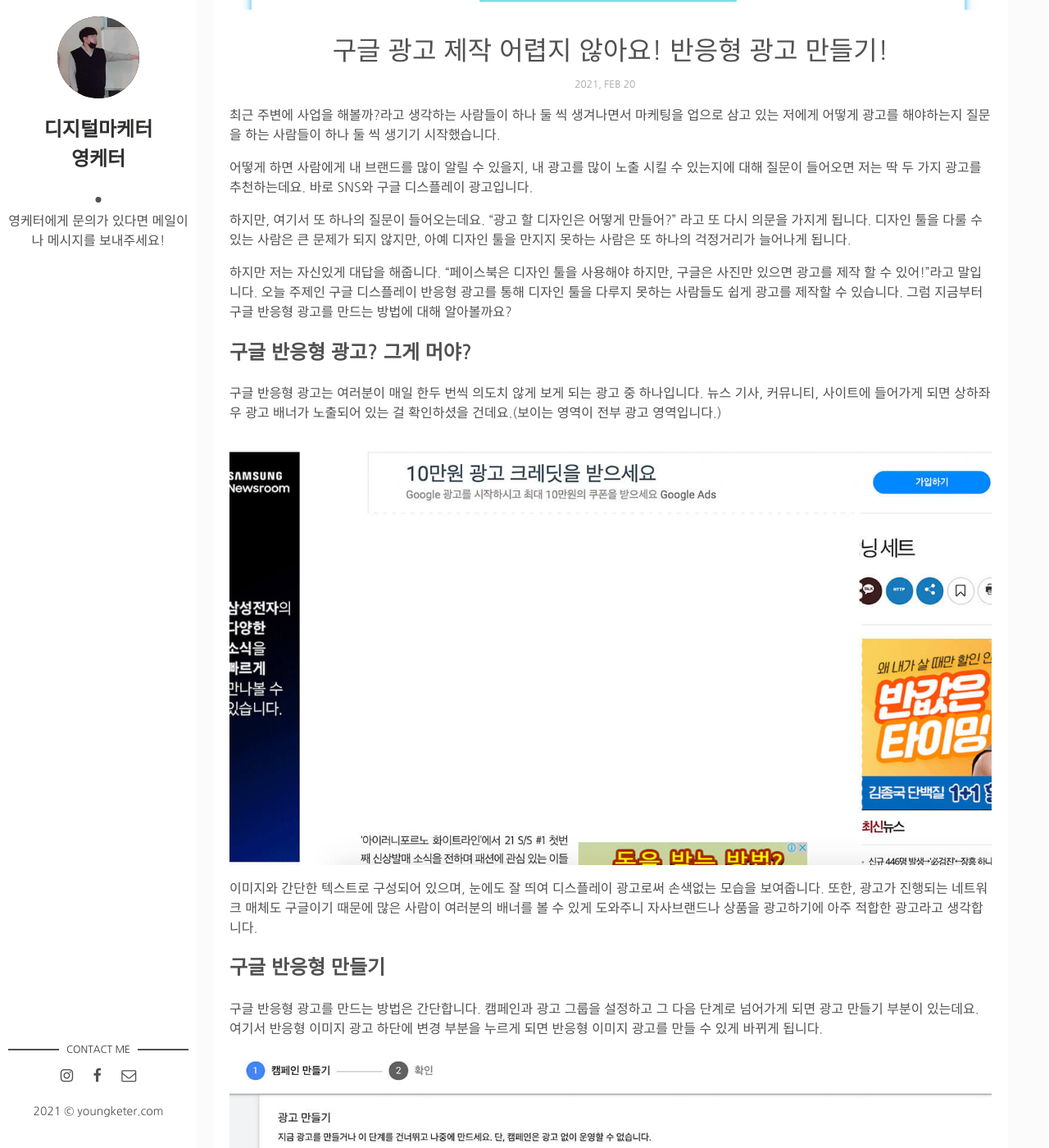
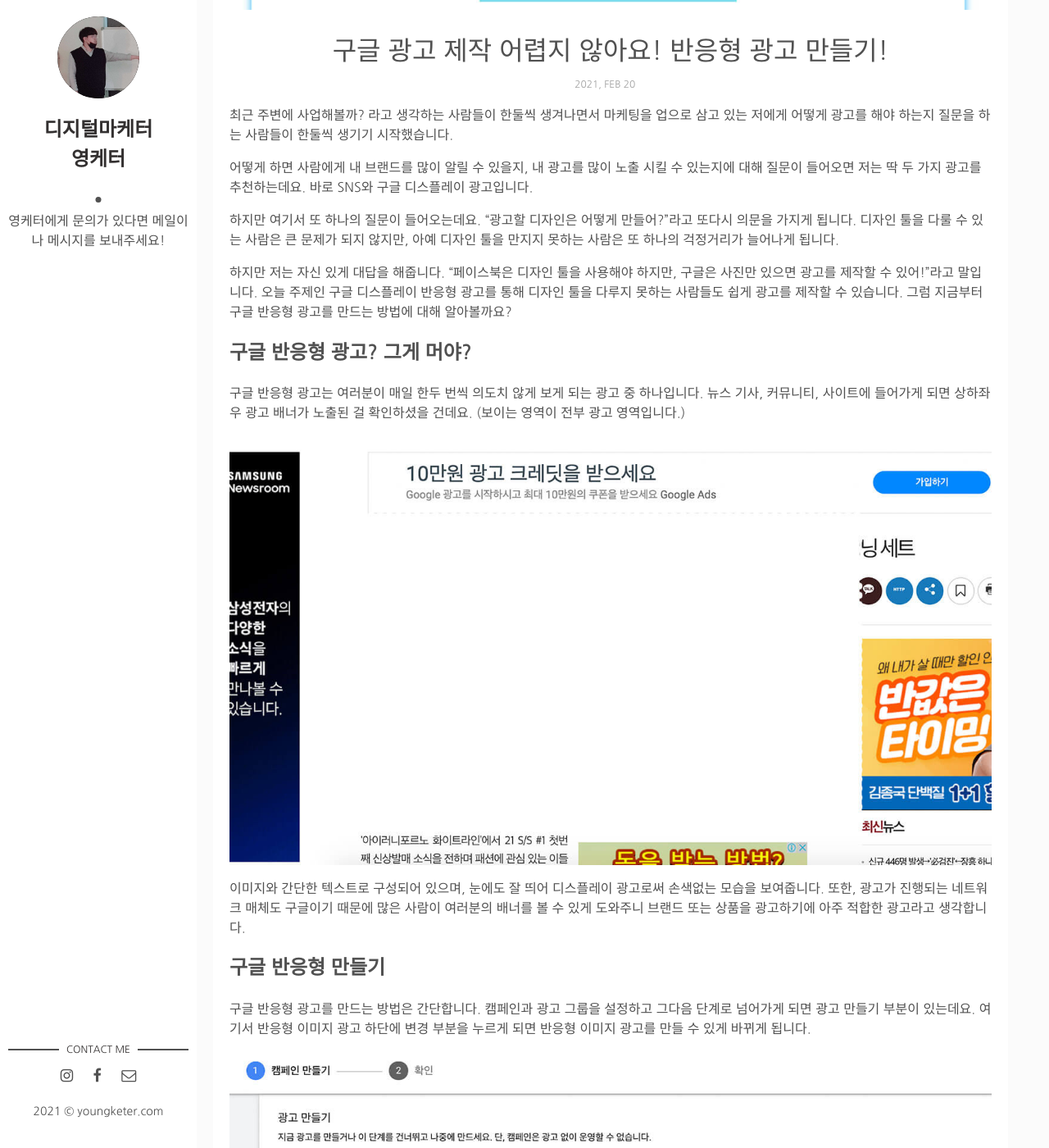
Before and after one commit to youngjungcho/marketing_Blog, a Jekyll site: the page built from _posts/2021-02-06-advertise.md, in a window 1280 px wide and 1400 px high, scrolled down 508 px. Shown: the whole window at 82% size. Built offline with Jekyll 4.4.1, drawn with Linux system fonts in a browser that asks for light colours; comment, search, counter and statistics services are not loaded; some of the changed text lies outside the part shown.

Commit message:
Update 2021-02-06-advertise.md

```diff
--- a/_posts/2021-02-06-advertise.md
+++ b/_posts/2021-02-06-advertise.md
@@ -16,62 +16,62 @@
   - marketing
 ---
 
-최근 주변에 사업을 해볼까?라고 생각하는 사람들이 하나 둘 씩 생겨나면서 마케팅을 업으로 삼고 있는 저에게 어떻게 광고를 해야하는지 질문을 하는 사람들이 하나 둘 씩 생기기 시작했습니다.
+최근 주변에 사업해볼까? 라고 생각하는 사람들이 한둘씩 생겨나면서 마케팅을 업으로 삼고 있는 저에게 어떻게 광고를 해야 하는지 질문을 하는 사람들이 한둘씩 생기기 시작했습니다.
 
 어떻게 하면 사람에게 내 브랜드를 많이 알릴 수 있을지, 내 광고를 많이 노출 시킬 수 있는지에 대해 질문이 들어오면 저는 딱 두 가지 광고를 추천하는데요. 바로 SNS와 구글 디스플레이 광고입니다.
 
-하지만, 여기서 또 하나의 질문이 들어오는데요. "광고 할 디자인은 어떻게 만들어?" 라고 또 다시 의문을 가지게 됩니다. 디자인 툴을 다룰 수 있는 사람은 큰 문제가 되지 않지만, 아예 디자인 툴을 만지지 못하는 사람은 또 하나의 걱정거리가 늘어나게 됩니다.
+하지만 여기서 또 하나의 질문이 들어오는데요. "광고할 디자인은 어떻게 만들어?"라고 또다시 의문을 가지게 됩니다. 디자인 툴을 다룰 수 있는 사람은 큰 문제가 되지 않지만, 아예 디자인 툴을 만지지 못하는 사람은 또 하나의 걱정거리가 늘어나게 됩니다.
 
-하지만 저는 자신있게 대답을 해줍니다. "페이스북은 디자인 툴을 사용해야 하지만, 구글은 사진만 있으면 광고를 제작 할 수 있어!"라고 말입니다. 오늘 주제인 구글 디스플레이 반응형 광고를 통해 디자인 툴을 다루지 못하는 사람들도 쉽게 광고를 제작할 수 있습니다. 그럼 지금부터 구글 반응형 광고를 만드는 방법에 대해 알아볼까요?
+하지만 저는 자신 있게 대답을 해줍니다. "페이스북은 디자인 툴을 사용해야 하지만, 구글은 사진만 있으면 광고를 제작할 수 있어!"라고 말입니다. 오늘 주제인 구글 디스플레이 반응형 광고를 통해 디자인 툴을 다루지 못하는 사람들도 쉽게 광고를 제작할 수 있습니다. 그럼 지금부터 구글 반응형 광고를 만드는 방법에 대해 알아볼까요?
 
 ## 구글 반응형 광고? 그게 머야? ##
 
-구글 반응형 광고는 여러분이 매일 한두 번씩 의도치 않게 보게 되는 광고 중 하나입니다. 뉴스 기사, 커뮤니티, 사이트에 들어가게 되면 상하좌우 광고 배너가 노출되어 있는 걸 확인하셨을 건데요.(보이는 영역이 전부 광고 영역입니다.)
+구글 반응형 광고는 여러분이 매일 한두 번씩 의도치 않게 보게 되는 광고 중 하나입니다. 뉴스 기사, 커뮤니티, 사이트에 들어가게 되면 상하좌우 광고 배너가 노출된 걸 확인하셨을 건데요. (보이는 영역이 전부 광고 영역입니다.)
 
 ![구글반응형광고 이미지](/img/posts/010/001.jpg)
 
-이미지와 간단한 텍스트로 구성되어 있으며, 눈에도 잘 띄여 디스플레이 광고로써 손색없는 모습을 보여줍니다. 또한, 광고가 진행되는 네트워크 매체도 구글이기 때문에 많은 사람이 여러분의 배너를 볼 수 있게 도와주니 자사브랜드나 상품을 광고하기에 아주 적합한 광고라고 생각합니다.
+이미지와 간단한 텍스트로 구성되어 있으며, 눈에도 잘 띄어 디스플레이 광고로써 손색없는 모습을 보여줍니다. 또한, 광고가 진행되는 네트워크 매체도 구글이기 때문에 많은 사람이 여러분의 배너를 볼 수 있게 도와주니 브랜드 또는 상품을 광고하기에 아주 적합한 광고라고 생각합니다.
 
 ## 구글 반응형 만들기 ##
 
-구글 반응형 광고를 만드는 방법은 간단합니다. 캠페인과 광고 그룹을 설정하고 그 다음 단계로 넘어가게 되면 광고 만들기 부분이 있는데요. 여기서 반응형 이미지 광고 하단에 변경 부분을 누르게 되면 반응형 이미지 광고를 만들 수 있게 바뀌게 됩니다.
+구글 반응형 광고를 만드는 방법은 간단합니다. 캠페인과 광고 그룹을 설정하고 그다음 단계로 넘어가게 되면 광고 만들기 부분이 있는데요. 여기서 반응형 이미지 광고 하단에 변경 부분을 누르게 되면 반응형 이미지 광고를 만들 수 있게 바뀌게 됩니다.
 
 ![구글반응형광고 이미지](/img/posts/010/002.jpg)
 
-바뀐 화면에서 처음에 광고를 누르면 연결되는 URL을 선택하게 되는데요. 이 부분은 해당 사이트의 주소를 입력하면 됩니다. 그 다음 이미지를 선택하게 되는데요. 구글 반응형 광고는 고화질 이미지 최소 2개(정사각형 1개, 가로 모드 1개), 로고 이미지 1개가 필수 조건입니다. "이미지 및 로고" 부분을 누르면 팝업 창이 하나 뜨게 되는데요. 하나하나 간단하게 설명해 드릴게요.
+바뀐 화면에서 처음에 광고를 누르면 연결되는 URL을 선택하게 되는데요. 이 부분은 해당 사이트의 주소를 입력하면 됩니다. 그다음 이미지를 선택하게 되는데요. 구글 반응형 광고는 고화질 이미지 최소 2개(정사각형 1개, 가로 모드 1개), 로고 이미지 1개가 필수 조건입니다. "이미지 및 로고" 부분을 누르면 팝업 창이 하나 뜨게 되는데요. 하나하나 간단하게 설명해 드릴게요.
 
 ![구글반응형광고 이미지](/img/posts/010/003.jpg)
 
 <strong>웹사이트검색 : </strong>내가 가지고 있는 웹사이트의 이미지를 구글에서 검색한 이미지를 사용하는 방식
 <strong>업로드 : </strong>가지고 있는 사진이나 제작한 이미지를 사용하는 방식
-<strong>스톡이미지 : </strong>구글과 제휴된 무료 이미지 사이트 이미지를 사용하는 방식
+<strong>스톡이미지 : </strong>구글과 제휴 된 무료 이미지 사이트 이미지를 사용하는 방식
 
-위의 세 가지 방법을 통해서 광고 이미지를 등록할 수가 있는데요. 이미지를 가지고 오고 사이즈에 맞게 변경하게 되면 광고 이미지가 쉽게 생성이 되는 걸 확인 할 수 있습니다.
+위의 세 가지 방법을 통해서 광고 이미지를 등록할 수가 있는데요. 이미지를 가지고 오고 사이즈에 맞게 변경하게 되면 광고 이미지가 쉽게 생성이 되는 걸 확인할 수 있습니다.
 
 ![구글반응형광고 이미지](/img/posts/010/004.jpg)
 
-그리고 우리 브랜드의 유튜브 영상도 있다면 반응형 광고로도 사용할 수 있습니다. 동영상을 선택후 유튜브 주소를 입력하게 되면 해당 영상이 적용이 되어 광고로 진행할 수 있습니다.
+그리고 우리 브랜드의 유튜브 영상도 있다면 반응형 광고로도 사용할 수 있습니다. 동영상을 선택 후 유튜브 주소를 입력하게 되면 해당 영상이 적용되어 광고로 진행할 수 있습니다.
 
 ![구글반응형광고 이미지](/img/posts/010/005.jpg)
 
-이미지와 동영상을 선택하고 나면 광고 제목과 긴 광고 제목, 설명을 작성해야 하는데요. 광고 제목은 최대 5개, 긴 광고 제목은 1개, 설명 최대 5개를 작성할 수 있습니다. 제목과 설명은 위에 설정한 이미지와 조합이 되서 노출이 되기 때문에 진행하고자 하는 광고 이미지와 어울리는 텍스트를 써주는게 가장 좋습니다.
+이미지와 동영상을 선택하고 나면 광고 제목과 긴 광고 제목, 설명을 작성해야 하는데요. 광고 제목은 최대 5개, 긴 광고 제목은 1개, 설명 최대 5개를 작성할 수 있습니다. 제목과 설명은 위에 설정한 이미지와 조합이 돼서 노출이 되기 때문에 진행하고자 하는 광고 이미지와 어울리는 텍스트를 써주는 게 가장 좋습니다.
 
 ![구글반응형광고 이미지](/img/posts/010/006.jpg)
 
-노출되는 광고를 다 세팅하고 나면 추가적으로 세팅하는 부분이 나타나게 되는데요. 이 부분도 하나씩 간단하게 설명해 드릴게요.
+노출되는 광고를 다 세팅하고 나면 추가로 세팅하는 부분이 나타나게 되는데요. 이 부분도 하나씩 간단하게 설명해 드릴게요.
 
-<strong>에셋 개선 기능 사용 : </strong>구글 반응형 광고는 업로드한 이미지를 자동으로 다양한 사이즈로 변환해서 노출 시켜 주는데요. 이 에셋 개선 기능을 사용하게 되면 다양한 조합을 통해 좀 더 디스플레이 광고의 성과를 개선시켜 주는 기능입니다.
+<strong>에셋 개선 기능 사용 : </strong>구글 반응형 광고는 업로드한 이미지를 자동으로 다양한 사이즈로 변환해서 노출 시켜 주는데요. 이 에셋 개선 기능을 사용하게 되면 다양한 조합을 통해 좀 더 디스플레이 광고의 성과를 개선해 주는 기능입니다.
 
 <strong>자동 생성된 동영상 사용 : </strong>앞에서 세팅한 동영상 광고를 자동으로 에셋과 비슷하게 자동으로 생성시켜 광고를 진행해주는 기능입니다.
 
-<strong>네이티브 형식 사용 : </strong>이 기능은 사용자의 웹사이트가 가지고 있는 톤앤매너를 자동으로 적용시켜 좀 더 사이트의 특징을 살려 광고를 진행해주는 기능입니다.
+<strong>네이티브 형식 사용 : </strong>이 기능은 사용자의 웹사이트가 가지고 있는 톤앤매너를 자동으로 적용해 좀 더 사이트의 특징을 살려 광고를 진행해주는 기능입니다.
 
 ![구글반응형광고 이미지](/img/posts/010/007.jpg)
 
-또한, 구글은 추가 옵션을 선택할 수 있는데요. 좀 더 클릭할 수 있게 최적화 시킬 수 있는 <strong>클릭 유도문안 텍스트</strong>와 진행하려는 광고의 색상을 변경할 수 있는 <strong>맞춤 색상</strong>을 통해 좀 더 소비자의 클릭을 유도할 수 있게 적용할 수 있는 기능입니다.
+또한, 구글은 추가 옵션을 선택할 수 있는데요. 좀 더 클릭할 수 있게 최적화시킬 수 있는 <strong>클릭 유도문안 텍스트</strong>와 진행하려는 광고의 색상을 변경할 수 있는 <strong>맞춤 색상</strong>을 통해 좀 더 소비자의 클릭을 유도할 수 있게 적용할 수 있는 기능입니다.
 
-이렇게 모든 내용을 세팅하게 되면 오른쪽에 완성된 광고의 예시를 볼 수 있는데요. 해당 예시를 통해 광고를 집행하면 어떻게 내가 세팅한 광고가 노출되는지 확인 할 수 있습니다 .
+이렇게 모든 내용을 세팅하게 되면 오른쪽에 완성된 광고의 예시를 볼 수 있는데요. 해당 예시를 통해 광고를 집행하면 어떻게 내가 세팅한 광고가 노출되는지 확인할 수 있습니다.
 
 ![구글반응형광고 이미지](/img/posts/010/008.jpg)
 
-지금까지 구글 반응형 광고를 어떻게 세팅하는지 알아봤는데요. 광고 만들기가 어려운 분들이나 감이 안오신 분들에게 도움이 많이 되었으면 좋겠습니다. 진행하시다가 궁금한 사항이 있으시면 언제나 메시지, 메일 주시면 친절하게 알려드릴게요!
+지금까지 구글 반응형 광고를 어떻게 세팅하는지 알아봤는데요. 광고 만들기가 어려운 분들이나 감이 안 오신 분들에게 도움이 많이 되었으면 좋겠습니다. 진행하시다가 궁금한 사항이 있으시면 언제나 메시지, 메일 주시면 친절하게 알려드릴게요!
```
